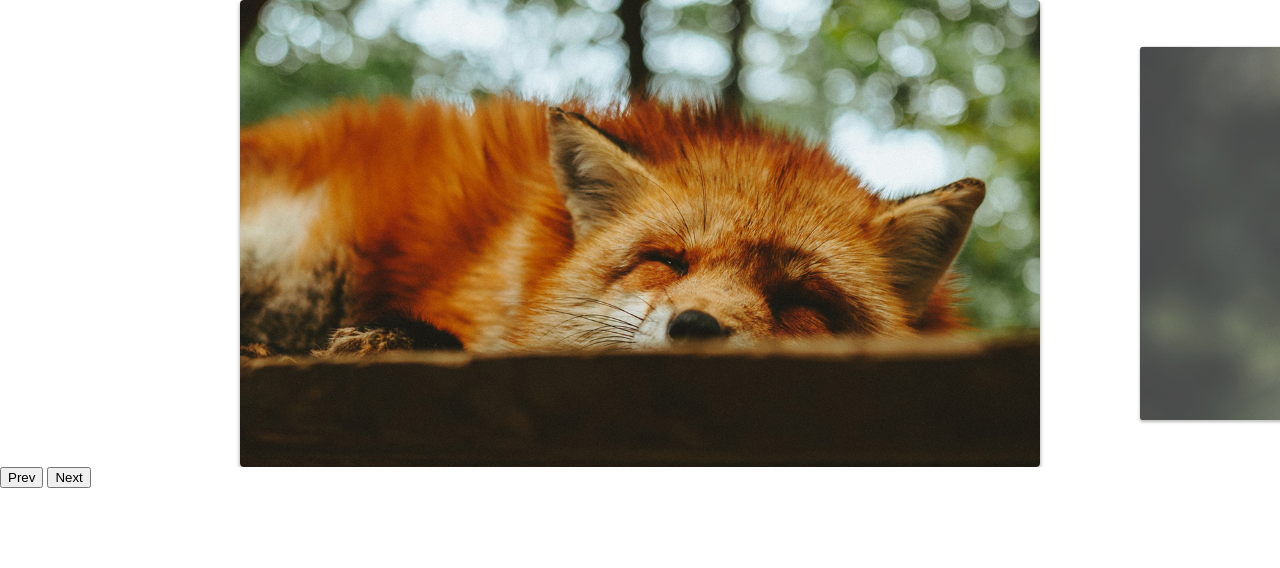
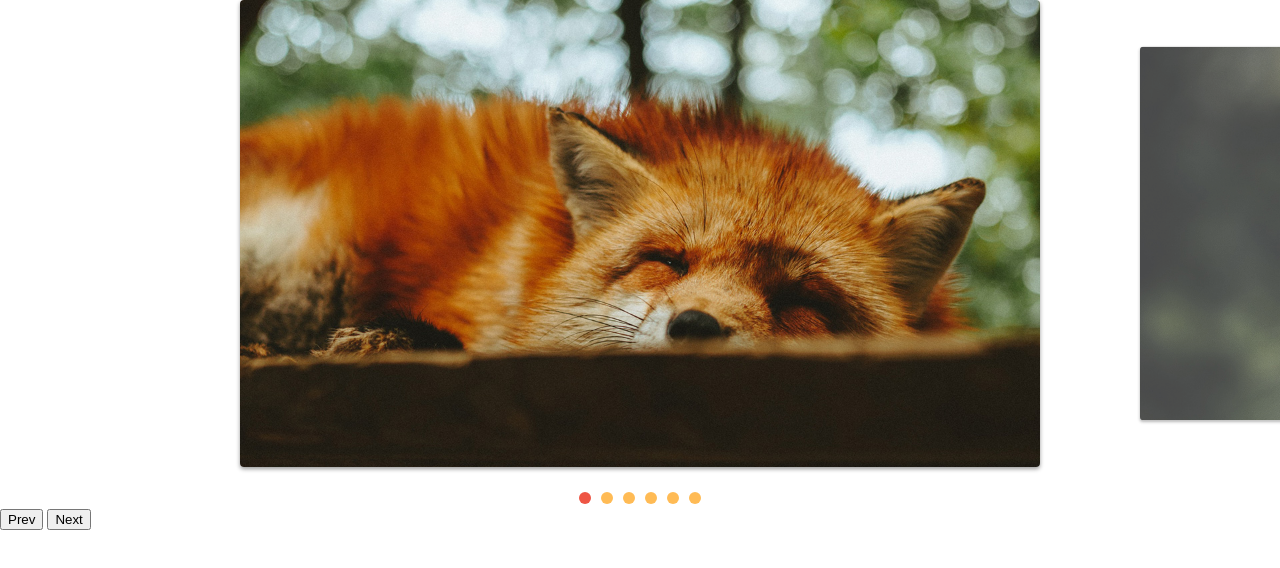
Before and after one commit to ferrerafelip/slide, a plain HTML site: page index.html in a window 1280 px wide. Drawn offline with Linux system fonts and the light colour scheme.

Commit message:
adicionada paginação por slide

```diff
--- a/css/style.css
+++ b/css/style.css
@@ -43,3 +43,24 @@ img{
   opacity: 1;
   transform: scale(1);
 }
+
+[data-control="slide"]{
+  display: flex;
+  justify-content: center;
+  margin-top: 20px;
+}
+
+[data-control="slide"] li a{
+  display: block;
+  width: 12px;
+  height: 12px;
+  background: #FB5;
+  border-radius: 50%;
+  overflow: hidden;
+  text-indent: -999px;
+  margin: 5px;
+}
+
+[data-control="slide"] li.active a, [data-control="slide"] li a:hover{
+  background: #E54;
+}
--- a/js/script.js
+++ b/js/script.js
@@ -4,3 +4,5 @@ const slide = new SlideNav('.slide', '.wrapper');
 slide.init()
 
 slide.addArrow('.prev', '.next')
+
+slide.addControl();
--- a/js/slide.js
+++ b/js/slide.js
@@ -5,6 +5,7 @@ export class Slide {
     this.wrapper = document.querySelector(wrapper);
     this.dist = { finalPosition: 0, startX: 0, movement: 0 };
     this.activeClass = 'active';
+    this.changeEvent = new Event('changeEvent')
   }
 
   transition(active){
@@ -101,6 +102,7 @@ export class Slide {
     this.slideIndexNav(index);
     this.dist.finalPosition = activeSlide.position;
     this.changeActiveClass();
+    this.wrapper.dispatchEvent(this.changeEvent)
   }
 
   changeActiveClass() {
@@ -153,6 +155,12 @@ export class Slide {
 }
 
 export class SlideNav extends Slide {
+  constructor(...args){
+    super(...args)
+    this.bindControlEvents()
+
+  }
+
   addArrow(prev, next){
     this.prevElement = document.querySelector(prev);
     this.nextElement = document.querySelector(next);
@@ -164,4 +172,41 @@ export class SlideNav extends Slide {
     this.prevElement.addEventListener('click', this.activePrevSlide);
     this.nextElement.addEventListener('click', this.activeNextSlide);
   }
+
+  createControl(){
+    const control = document.createElement('ul');
+    control.dataset.control = 'slide';
+
+    this.slideArray.forEach((item, index) => {
+      control.innerHTML += `<li><a href="#slide${index + 1}">${index + 1}</a></li>`
+    })
+    this.wrapper.appendChild(control)
+    return control
+  }
+
+  eventControl(item, index){
+    item.addEventListener('click', (event) => {
+      event.preventDefault();
+      this.changeSlide(index);
+    })
+    this.wrapper.addEventListener('changeEvent', this.activeControlItem)
+  }
+
+  activeControlItem(){
+    this.controlArray.forEach(item => item.classList.remove(this.activeClass))
+    this.controlArray[this.index.active].classList.add(this.activeClass);
+  }
+
+  addControl(customControl){
+    this.control = document.querySelector(customControl) || this.createControl();
+    this.controlArray = [...this.control.children];
+
+    this.activeControlItem();
+    this.controlArray.forEach(this.eventControl);
+  }
+
+  bindControlEvents() {
+    this.eventControl = this.eventControl.bind(this)
+    this.activeControlItem = this.activeControlItem.bind(this)
+  }
 }
```
